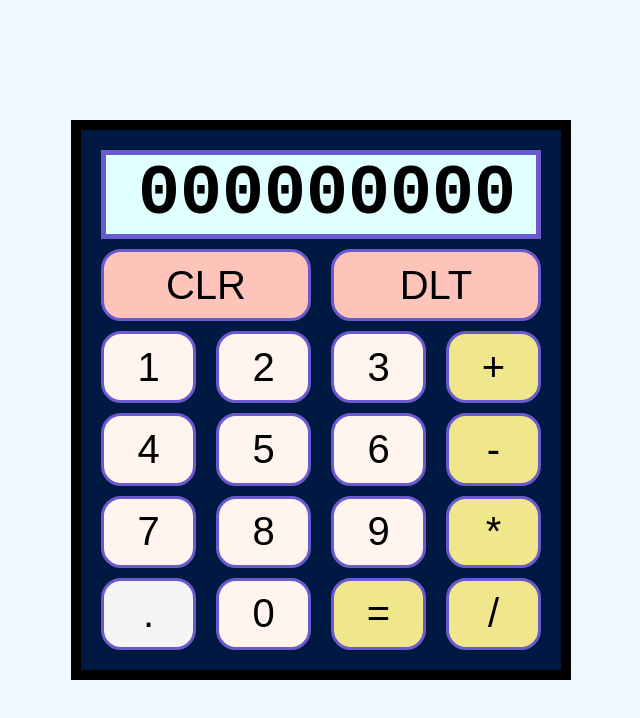
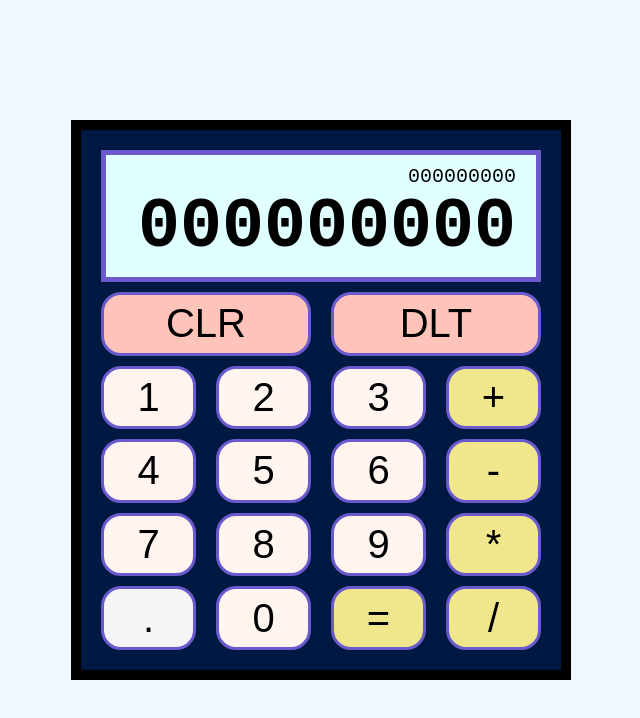
Before and after one commit to CYRAHAHAHA/Calculator, a plain HTML site: page index.html in a window 1280 px wide. Shown: the whole page, without its empty margins (319-959 px from the left). Drawn offline with Linux system fonts and the light colour scheme.

Commit message:
updated labels on number display

```diff
--- a/index.html
+++ b/index.html
@@ -10,7 +10,10 @@
 </head>
 <body>
     <div class = 'container'>
-        <div class = 'display'>000000000</div>
+        <div class = 'display'>
+            <div class = 'sublabel'>000000000</div>
+            <div class = 'label'>000000000</div>
+        </div>
         <div class = 'clrdlt'>
             <button class = 'top clr'>CLR</button>
             <button class = 'top dlt'>DLT</button>
--- a/script.js
+++ b/script.js
@@ -0,0 +1,9 @@
+const add = document.querySelector(".add");
+const minus = document.querySelector(".minus");
+const times = document.querySelector(".times");
+const divide = document.querySelector(".divide");
+const equal = document.querySelector(".equal");
+const numbers = document.querySelectorAll(".number");
+const decimal = document.querySelector(".decimal");
+const clr = document.querySelector(".clr");
+const dlt = document.querySelector(".dlt");
--- a/styles.css
+++ b/styles.css
@@ -48,14 +48,31 @@ button {
     padding: 0;
     display: flex;
     flex: 1;
+    flex-direction: column;
+    background-color: aliceblue;
+    color: black;
+    align-items: flex-end;
+    justify-content: center;
+    padding: 10px 20px;
+    border: 5px slateblue solid;
+    background-color: lightcyan;
+}
+
+.sublabel {
+    font-size: 20px;
+    font-weight: 100;
+}
+
+.label {
+    margin: 0;
+    padding: 0;
+    display: flex;
+    flex: 1;
     background-color: aliceblue;
     color: black;
     align-items: center;
-    justify-content: flex-end;
-    padding-right: 20px;
     font-size: 70px;
     font-weight: bold;
-    border: 5px slateblue solid;
     background-color: lightcyan;
 }
 
```
